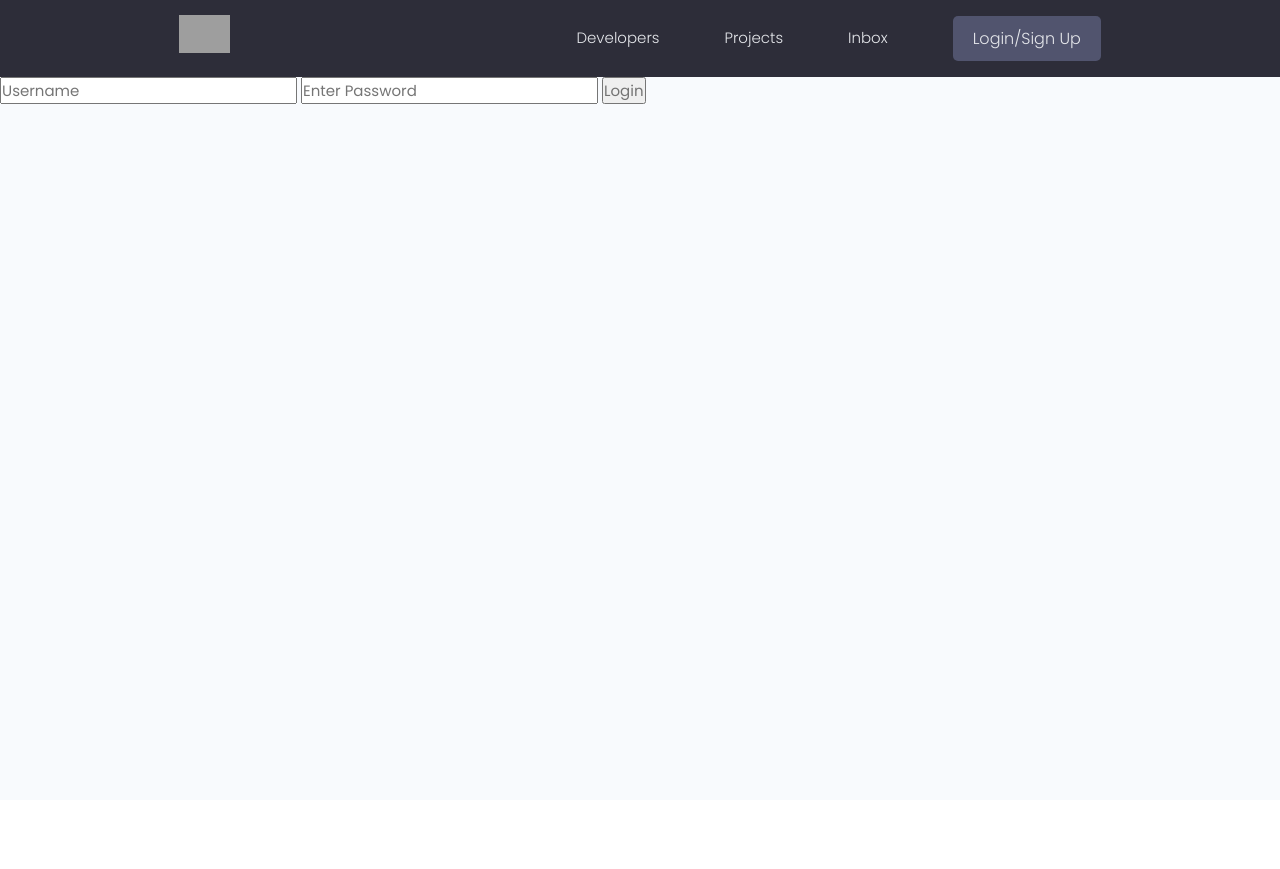
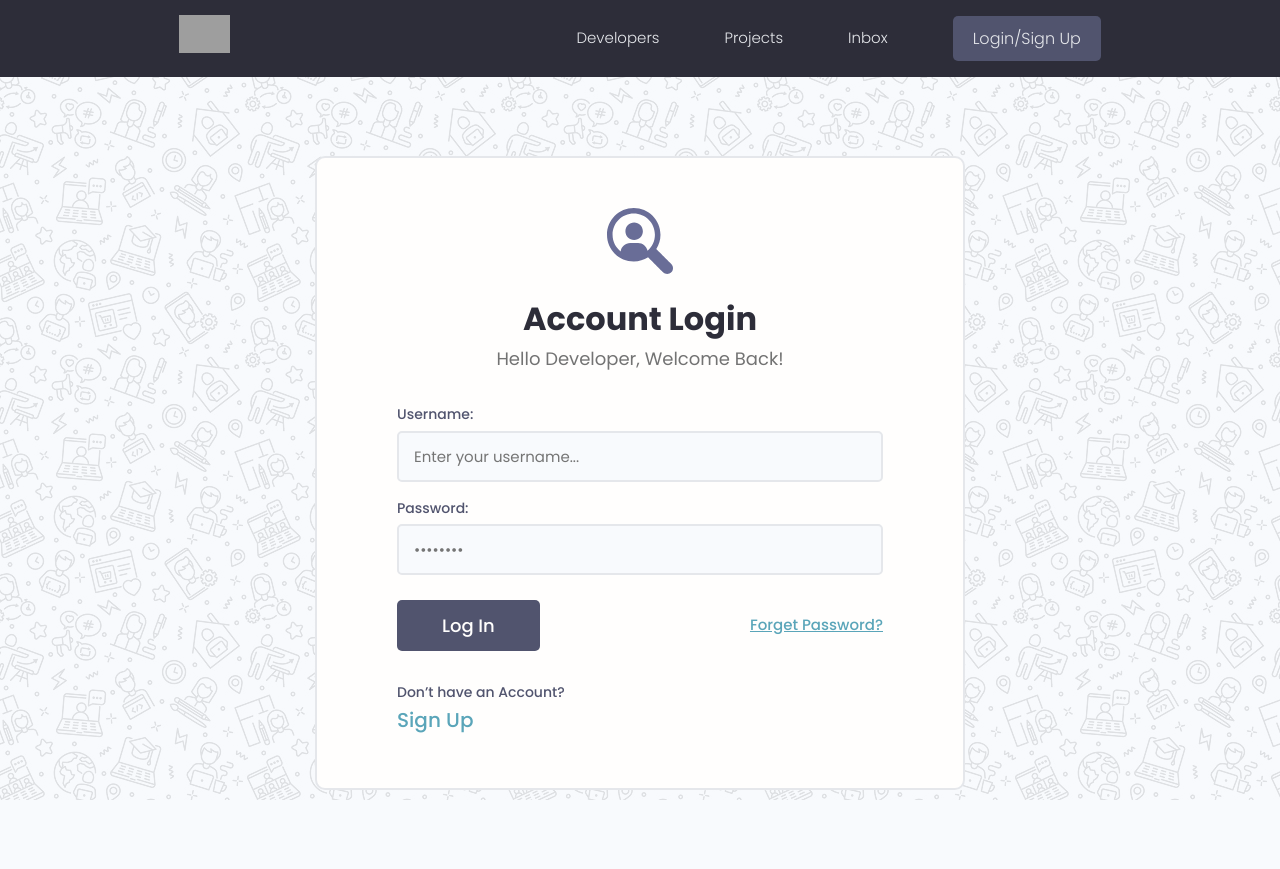
Before and after one commit to jeffmlazo/devsearch, a Django app: page /login/ in a window 1280 px wide. Before the commit the page ends 104 px from the top, so only its background shows below. Run offline with Django 4.2, Linux system fonts and the light colour scheme; some libraries are stand-ins or nearby versions; grey boxes are pictures that could not be loaded.

Commit message:
Add dynamic popup messages Add uikit & main javascripts Update navigation links for Account Add custom forms of user registration Add css classes for registration form Update the look of login & registration using the theme

```diff
--- a/static/styles/app.css
+++ b/static/styles/app.css
@@ -845,3 +845,19 @@ img {
   margin-bottom: 1rem;
   margin-top: 2rem;
 }
+
+
+
+/*=======================
+  Fixed Position Alerts Wrapper
+========================*/
+
+.alert {
+  position: fixed;
+  left: 50%;
+  top: 120px;
+  transform: translate(-50%, -50%);
+
+
+  z-index: 99999;
+}
--- a/static/styles/main.css
+++ b/static/styles/main.css
@@ -1,3 +1,3 @@
 h1{
-    color: rebeccapurple;
+    color: purple;
 }
--- a/static/uikit/app.js
+++ b/static/uikit/app.js
@@ -2,3 +2,13 @@
 document.addEventListener('DOMContentLoaded', function () {
   hljs.highlightAll();
 });
+
+let alertWrapper = document.querySelector('.alert');
+let alertClose = document.querySelector('.alert__close');
+
+if (alertWrapper) {
+  alertClose.addEventListener(
+    'click',
+    () => (alertWrapper.style.display = 'none')
+  );
+}
--- a/templates/main.html
+++ b/templates/main.html
@@ -21,21 +21,20 @@
 </head>
 
 <body>
-
     {% include 'navbar.html' %}
-
     {% if messages %}
-    <ul class="messages">
-        {% for message in messages %}
-        <li {% if message.tags %} class="{{ message.tags }}" {% endif %}>
-            {{ message }}
-        </li>
-        {% endfor %}
-    </ul>
+    {% for message in messages %}
+    <div class="alert alert--{{message.tags}}">
+        <p class="alert__message">{{message}}</p>
+        <button class="alert__close">x</button>
+    </div>
+    {% endfor %}
     {% endif %}
-
     {% block content %}
     {% endblock %}
 </body>
 
+<script src="{% static 'uikit/app.js' %}"></script>
+<script src="{% static 'js/main.js' %}"></script>
+
 </html>
--- a/templates/navbar.html
+++ b/templates/navbar.html
@@ -17,7 +17,7 @@
                 <li class="header__menuItem"><a href="{% url 'projects' %}">Projects</a></li>
                 <li class="header__menuItem"><a href="{% url 'projects' %}">Inbox</a></li>
                 {% if request.user.is_authenticated %}
-                <li class="header__menuItem"><a href="{% url 'create-project' %}">Add Project</a></li>
+                <li class="header__menuItem"><a href="{% url 'account' %}">Account</a></li>
                 <li class="header__menuItem"><a href="{% url 'logout' %}" class="btn btn--sub">Logout</a></li>
                 {% else %}
                 <li class="header__menuItem"><a href="{% url 'login' %}" class="btn btn--sub">Login/Sign Up</a></li>
--- a/users/templates/users/login_register.html
+++ b/users/templates/users/login_register.html
@@ -1,10 +1,81 @@
 {% extends 'main.html' %}
+{% load static %}
 
 {% block content %}
-<form action="{% url 'login' %}" method="POST">
-    {% csrf_token %}
-    <input type="text" name="username" id="username" placeholder="Username">
-    <input type="password" name="password" id="password" placeholder="Enter Password">
-    <input type="submit" value="Login">
-</form>
+
+{% if page == 'register' %}
+<div class="auth">
+    <div class="card">
+        <div class="auth__header text-center">
+            <a href="/">
+                <img src="{% static 'images/icon.svg' %}" alt="icon" />
+            </a>
+            <h3>Regsiter An Account</h3>
+            <p>Create a new developer account</p>
+        </div>
+
+        <form action="{% url 'register' %}" method="POST" class="form auth__form">
+            {% csrf_token %}
+            {% for field in form %}
+            <!-- Input:Text -->
+            <div class="form__field">
+                <label for="formInput#text">{{field.label}}: </label>
+                {{field}}
+                {% if field.help_text %}
+                <small>{{field.help_text}}</small>
+                {% endif %}
+
+                {% for error in field.errors %}
+                <p style="color: red;">{{error}}</p>
+                {% endfor %}
+            </div>
+            {% endfor %}
+            <div class="auth__actions">
+                <input class="btn btn--sub btn--lg" type="submit" value="Sign  In" />
+            </div>
+        </form>
+        <div class="auth__alternative">
+            <p>Already have an Account?</p>
+            <a href="{% url 'login' %}">Log In</a>
+        </div>
+    </div>
+</div>
+{% else %}
+<div class="auth">
+    <div class="card">
+        <div class="auth__header text-center">
+            <a href="/">
+                <img src="{% static 'images/icon.svg' %}" alt="icon" />
+            </a>
+            <h3>Account Login</h3>
+            <p>Hello Developer, Welcome Back!</p>
+        </div>
+
+        <form action="{% url 'login' %}" method="POST" class="form auth__form">
+            {% csrf_token %}
+            <!-- Input:Email -->
+            <div class="form__field">
+                <label for="formInput#text">Username: </label>
+                <input class="input input--text" id="formInput#text" type="text" name="username"
+                    placeholder="Enter your username..." />
+            </div>
+
+            <!-- Input:Password -->
+            <div class="form__field">
+                <label for="formInput#password">Password: </label>
+                <input class="input input--password" id="formInput#passowrd" type="password" name="password"
+                    placeholder="••••••••" />
+            </div>
+            <div class="auth__actions">
+                <input class="btn btn--sub btn--lg" type="submit" value="Log In" />
+                <a href="forgetpassword.html">Forget Password?</a>
+            </div>
+        </form>
+        <div class="auth__alternative">
+            <p>Don’t have an Account?</p>
+            <a href="{% url 'register' %}">Sign Up</a>
+        </div>
+    </div>
+</div>
+{% endif %}
 {% endblock %}
--- a/users/templates/users/profiles.html
+++ b/users/templates/users/profiles.html
@@ -40,7 +40,7 @@
                                 </div>
                             </div>
                             <p class="dev__info">
-                                {{profile.bio|slice:"150"}}
+                                {{profile.bio|slice:"150"}}...
                             </p>
                             <div class="dev__skills">
                                 {% for skill in profile.skill_set.all|slice:"5" %}
--- a/users/urls.py
+++ b/users/urls.py
@@ -4,6 +4,8 @@ from . import views
 urlpatterns = [
     path('login/', views.loginUser, name="login"),
     path('logout/', views.logoutUser, name="logout"),
+    path('register/', views.registerUser, name="register"),
     path('', views.profiles, name="profiles"),
     path('profile/<str:pk>/', views.userProfile, name="user-profile"),
+    path('account/', views.userAccount, name="account"),
 ]
--- a/users/views.py
+++ b/users/views.py
@@ -4,9 +4,11 @@ from django.contrib.auth.decorators import login_required
 from django.contrib import messages
 from django.contrib.auth.models import User
 from .models import Profile
+from .forms import CustomUserCreationForm
 
 
 def loginUser(request):
+    page = 'login'
 
     if request.user.is_authenticated:
         return redirect('profiles')
@@ -15,24 +17,27 @@ def loginUser(request):
         username = request.POST['username']
         password = request.POST['password']
 
-        try:
-            user = User.objects.get(username=username)
-        except:
+        if User.objects.filter(username=username).exists():
+            # try:
+            #     user = User.objects.get(username=username)
+            # except:
+            #     messages.error(request, 'Username does not exist')
+
+            # Checks in the database if the username and password match
+            user = authenticate(request, username=username, password=password)
+
+            # Check if the user is exist
+            if user is not None:
+                """
+                Creates a user session in the database in the user
+                table and a session data will be added in the browser
+                """
+                login(request, user)
+                return redirect('profiles')
+            else:
+                messages.error(request, 'Username OR password is incorrect')
+        else:
             messages.error(request, 'Username does not exist')
-
-        # Checks in the database if the username and password match
-        user = authenticate(request, username=username, password=password)
-
-        # Check if the user is exist
-        if user is not None:
-            """
-            Creates a user session in the database in the user
-            table and a session data will be added in the browser
-            """
-            login(request, user)
-            return redirect('profiles')
-        else:
-            messages.error(request, 'Username OR password is incorrect')
 
     return render(request, 'users/login_register.html')
 
@@ -43,8 +48,28 @@ def logoutUser(request):
     and in the browser
     """
     logout(request)
-    messages.error(request, 'User was logged out')
+    messages.info(request, 'User was logged out!')
     return redirect('login')
+
+
+def registerUser(request):
+    page = 'register'
+    form = CustomUserCreationForm()
+    if request.method == 'POST':
+        form = CustomUserCreationForm(request.POST)
+        if form.is_valid():
+            # The post data is temporarily saving it so that you can modify the data before saving it
+            user = form.save(commit=False)
+            user.username = user.username.lower()
+            user.save()
+            messages.success(request, 'Account was successfully created!')
+            login(request, user)
+            return redirect('profiles')
+        else:
+            messages.error(request, 'An error has occured during registration')
+
+    context = {'page': page, 'form': form}
+    return render(request, 'users/login_register.html', context)
 
 
 def profiles(request):
@@ -62,3 +87,12 @@ def userProfile(request, pk):
     context = {'profile': profile, 'topSkills': topSkills,
                'otherSkills': otherSkills}
     return render(request, 'users/user-profile.html', context)
+
+
+@login_required(login_url='login')
+def userAccount(request):
+    profile = request.user.profile
+    skills = profile.skill_set.all()
+    projects = profile.project_set.all()
+    context = {'profile': profile, 'skills': skills, 'projects': projects}
+    return render(request, 'users/account.html', context)
```
Also changed, not shown: static/js/main.js (added, +50 -0 lines), users/forms.py (added, +20 -0 lines), users/templates/users/account.html (added, +123 -0 lines), db.sqlite3, static/images/favicon.ico (added), static/images/icon.svg (added), static/images/pattern.jpg (added).
